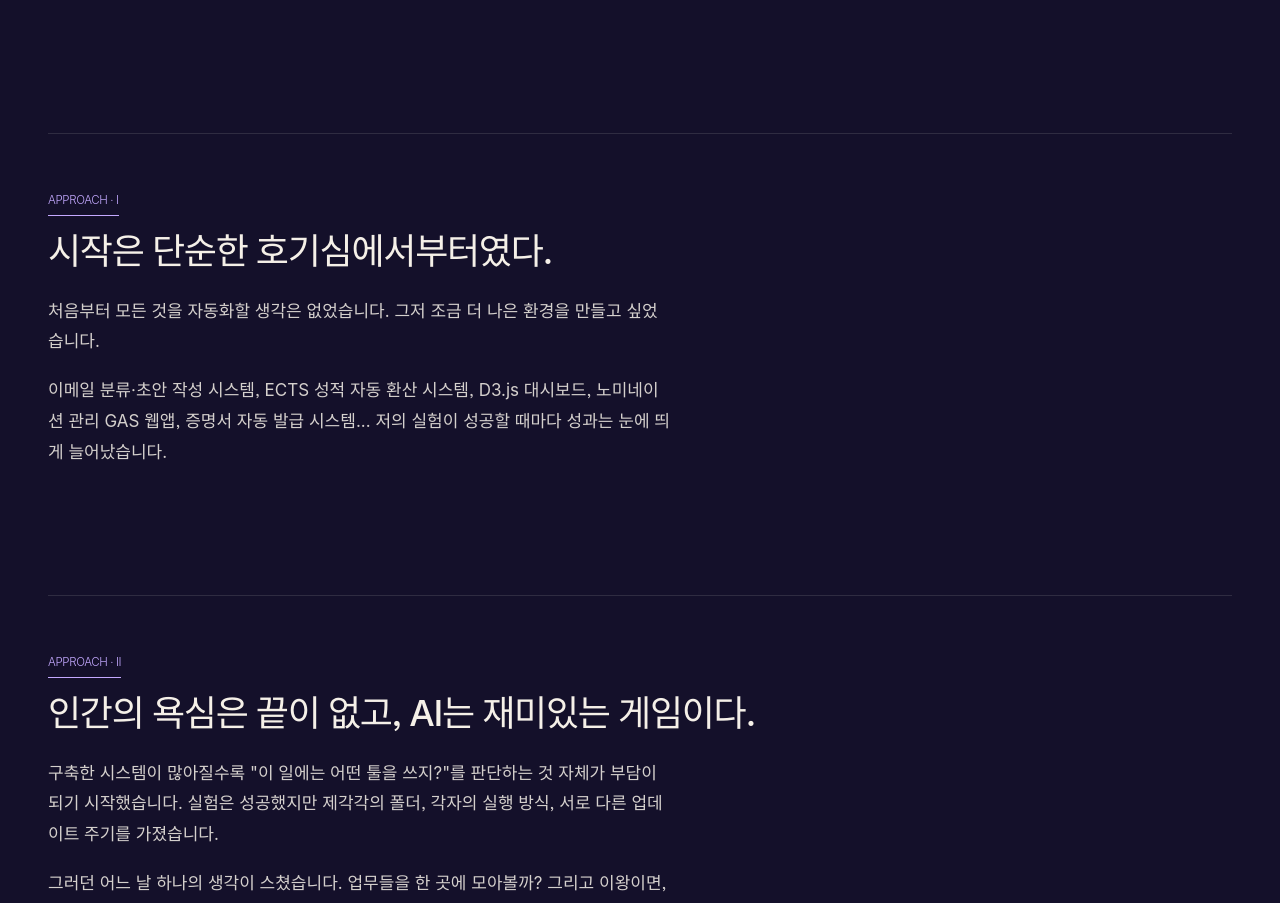
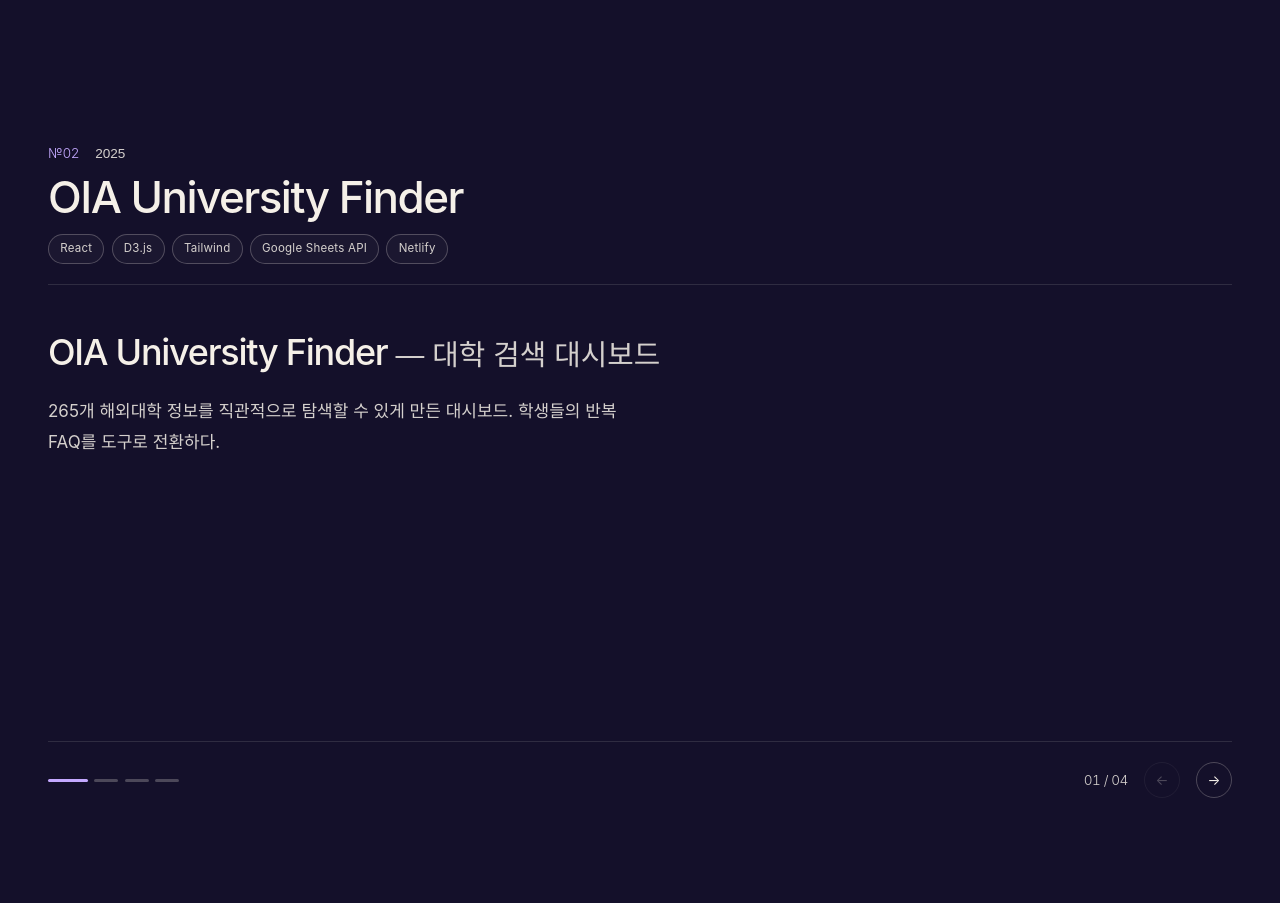
Before and after one commit to lovelyhp/celine-portfolio, a React (Vite) app: page / in a window 1280 px wide. Shown: the part 3186-4089 px from the top of the page. Built offline with nearby package versions, Linux system fonts and the light colour scheme; a web font is replaced by a local one.

Commit message:
Scroll update

```diff
--- a/src/App.tsx
+++ b/src/App.tsx
@@ -1,22 +1,36 @@
-import { useState, useEffect } from 'react';
+import { useState, useEffect, useRef } from 'react';
 import { LangProvider, useLang } from './context/LangContext';
 import { HeroChapter } from './sections/Hero';
 import { AboutChapter } from './sections/About';
 import { FeaturedIntroChapter } from './sections/FeaturedIntro';
-import { ProjectDeck } from './sections/ProjectDeck';
+import { ProjectDeck, ProjectDeckHandle } from './sections/ProjectDeck';
 import { SelectedChapter } from './sections/Selected';
 import { ExperienceChapter } from './sections/Experience';
 import { SkillsChapter } from './sections/Skills';
 import { ContactChapter } from './sections/Contact';
 import './components/Deck.css';
 
-const SECTION_IDS = ['hero', 'about', 'work', 'selected', 'experience', 'skills', 'contact'] as const;
+const SECTION_IDS = [
+  'hero',
+  'about',
+  'work-intro',
+  'oia',
+  'univ',
+  'selected',
+  'experience',
+  'skills',
+  'contact',
+] as const;
 type SectionId = (typeof SECTION_IDS)[number];
+
+const WORK_IDS: SectionId[] = ['work-intro', 'oia', 'univ'];
 
 function Shell() {
   const { t, toggle, lang } = useLang();
   const [activeId, setActiveId] = useState<SectionId>('hero');
   const [progress, setProgress] = useState(0);
+  const oiaRef = useRef<ProjectDeckHandle>(null);
+  const univRef = useRef<ProjectDeckHandle>(null);
 
   // Track which top-level section is currently in the middle of the viewport.
   useEffect(() => {
@@ -50,18 +64,16 @@ function Shell() {
     };
   }, []);
 
-  // Wheel → one gesture per snap target. The browser keeps native scrollbar
-  // drag, keyboard, and touch scrolling; only the mouse wheel / trackpad is
-  // intercepted so every flick moves exactly one section or slide.
+  // Wheel: inside a ProjectDeck chapter, the wheel advances its inner slides
+  // first. When the inner deck hits a boundary, it falls through to vertical
+  // section navigation. Keyboard, scrollbar drag, and touch are unaffected.
   useEffect(() => {
     let lock = false;
     const reducedMotion = window.matchMedia('(prefers-reduced-motion: reduce)').matches;
     if (reducedMotion) return;
 
     const handler = (e: WheelEvent) => {
-      // Ignore ctrl+wheel (browser zoom) and horizontal gestures.
       if (e.ctrlKey || Math.abs(e.deltaY) < Math.abs(e.deltaX)) return;
-      // Ignore tiny residual wheel events (trackpad inertia tail).
       if (Math.abs(e.deltaY) < 8) return;
 
       if (lock) {
@@ -69,12 +81,35 @@ function Shell() {
         return;
       }
 
+      // 1) If we're currently on a ProjectDeck chapter, let it consume the
+      //    wheel gesture first — one flick moves one inner slide.
+      const deckRef =
+        activeId === 'oia' ? oiaRef.current : activeId === 'univ' ? univRef.current : null;
+      if (deckRef) {
+        const atEdge = e.deltaY > 0 ? deckRef.isAtEnd() : deckRef.isAtStart();
+        if (!atEdge) {
+          const moved = e.deltaY > 0 ? deckRef.next() : deckRef.prev();
+          if (moved) {
+            e.preventDefault();
+            lock = true;
+            window.setTimeout(() => {
+              lock = false;
+            }, 600);
+            return;
+          }
+        }
+        // At inner boundary — fall through to cross chapters, and reset the
+        // deck so returning later starts at the first slide.
+        if (e.deltaY < 0) deckRef.reset();
+      }
+
+      // 2) Section-level wheel navigation.
       const targets = Array.from(
-        document.querySelectorAll<HTMLElement>('.chapter, .project-slide')
+        document.querySelectorAll<HTMLElement>('.chapter')
       );
       if (targets.length === 0) return;
 
-      const offset = 64; // top nav height
+      const offset = 64;
       const probe = window.scrollY + offset + 4;
       const tops = targets.map(
         (el) => el.getBoundingClientRect().top + window.scrollY
@@ -91,12 +126,21 @@ function Shell() {
           ? Math.min(currentIdx + 1, targets.length - 1)
           : Math.max(currentIdx - 1, 0);
 
-      if (nextIdx === currentIdx) return; // at boundary, let the browser bounce
+      if (nextIdx === currentIdx) return;
 
       e.preventDefault();
       lock = true;
       targets[nextIdx].scrollIntoView({ behavior: 'smooth', block: 'start' });
-      // Hold the lock long enough to swallow trackpad inertia tails.
+
+      // If we're landing on a project chapter from above, start its deck at
+      // slide 0; if we're landing from below, show its last slide.
+      const landingId = targets[nextIdx].id as SectionId;
+      const landingDeck =
+        landingId === 'oia' ? oiaRef.current : landingId === 'univ' ? univRef.current : null;
+      if (landingDeck) {
+        if (e.deltaY > 0) landingDeck.reset();
+      }
+
       window.setTimeout(() => {
         lock = false;
       }, 750);
@@ -104,16 +148,16 @@ function Shell() {
 
     window.addEventListener('wheel', handler, { passive: false });
     return () => window.removeEventListener('wheel', handler);
-  }, []);
+  }, [activeId]);
 
-  const navItems: { id: SectionId; label: string }[] = [
-    { id: 'hero', label: t.nav.hero },
-    { id: 'about', label: t.nav.about },
-    { id: 'work', label: t.nav.work },
-    { id: 'selected', label: 'Selected' },
-    { id: 'experience', label: t.nav.experience },
-    { id: 'skills', label: t.nav.skills },
-    { id: 'contact', label: t.nav.contact },
+  const navItems: { id: SectionId; label: string; matches: SectionId[] }[] = [
+    { id: 'hero', label: t.nav.hero, matches: ['hero'] },
+    { id: 'about', label: t.nav.about, matches: ['about'] },
+    { id: 'work-intro', label: t.nav.work, matches: WORK_IDS },
+    { id: 'selected', label: 'Selected', matches: ['selected'] },
+    { id: 'experience', label: t.nav.experience, matches: ['experience'] },
+    { id: 'skills', label: t.nav.skills, matches: ['skills'] },
+    { id: 'contact', label: t.nav.contact, matches: ['contact'] },
   ];
 
   const scrollTo = (id: SectionId) => {
@@ -137,7 +181,7 @@ function Shell() {
               key={n.id}
               href={`#${n.id}`}
               onClick={(e) => { e.preventDefault(); scrollTo(n.id); }}
-              className={`deck-nav-item ${activeId === n.id ? 'is-active' : ''}`}
+              className={`deck-nav-item ${n.matches.includes(activeId) ? 'is-active' : ''}`}
             >
               {n.label}
             </a>
@@ -160,9 +204,12 @@ function Shell() {
         <section id="about" className="chapter">
           <AboutChapter />
         </section>
-        <section id="work" className="chapter chapter--flow">
+        <section id="work-intro" className="chapter">
           <FeaturedIntroChapter />
+        </section>
+        <section id="oia" className="chapter chapter--project">
           <ProjectDeck
+            ref={oiaRef}
             index={t.oiaBuilding.index}
             year={t.oiaBuilding.year}
             title={t.oiaBuilding.title}
@@ -170,7 +217,10 @@ function Shell() {
             stack={t.oiaBuilding.stack}
             slides={t.oiaBuilding.slides as any}
           />
+        </section>
+        <section id="univ" className="chapter chapter--project">
           <ProjectDeck
+            ref={univRef}
             index={t.univFinder.index}
             year={t.univFinder.year}
             title={t.univFinder.title}
--- a/src/sections/ProjectDeck.css
+++ b/src/sections/ProjectDeck.css
@@ -1,23 +1,18 @@
 .project-inner {
-  gap: clamp(3rem, 6vw, 5rem);
+  max-width: var(--max-w);
+  margin-inline: auto;
+  width: 100%;
+  display: flex;
+  flex-direction: column;
+  gap: 1.5rem;
+  min-height: calc(100vh - 9rem);
+  min-height: calc(100dvh - 9rem);
 }
 
-/* Project meta header — sticks to the top of the project once it enters view */
 .project-head {
-  position: sticky;
-  top: 3.5rem;
-  z-index: 5;
-  padding: 1.25rem 0 1.25rem;
-  margin-bottom: 1rem;
-  background: linear-gradient(
-    to bottom,
-    rgba(20, 16, 42, 0.92) 0%,
-    rgba(20, 16, 42, 0.82) 80%,
-    rgba(20, 16, 42, 0) 100%
-  );
-  backdrop-filter: blur(6px);
-  -webkit-backdrop-filter: blur(6px);
+  padding-bottom: 1.25rem;
   border-bottom: 1px solid var(--line);
+  flex-shrink: 0;
 }
 .project-head-left {
   display: flex;
@@ -55,21 +50,20 @@
   gap: 0.45rem;
 }
 
-/* Each slide becomes a vertical editorial section */
+.project-slide-wrap {
+  flex: 1;
+  display: flex;
+  align-items: flex-start;
+  padding-top: 1.5rem;
+  min-height: 0;
+}
 .project-slide {
   display: grid;
   grid-template-columns: 1.4fr 1fr;
   gap: clamp(2rem, 4vw, 4rem);
   width: 100%;
   align-items: start;
-  padding: clamp(2rem, 4vw, 3.5rem) 0;
-  border-top: 1px solid var(--line);
-  scroll-snap-align: start;
-  scroll-margin-top: 10rem;
-}
-.project-slide:first-of-type {
-  border-top: none;
-  padding-top: 0.5rem;
+  animation: slideFadeIn 0.45s cubic-bezier(0.22, 1, 0.36, 1);
 }
 .project-slide--textonly {
   grid-template-columns: minmax(0, 720px);
@@ -78,8 +72,11 @@
 .project-slide-text { min-width: 0; }
 .project-slide-image {
   max-width: 400px;
-  position: sticky;
-  top: 14rem;
+}
+
+@keyframes slideFadeIn {
+  from { opacity: 0; transform: translateX(20px); }
+  to { opacity: 1; transform: translateX(0); }
 }
 
 .slide-tag {
@@ -212,16 +209,69 @@
   border-top: 1px solid var(--line);
 }
 
+/* Controls */
+.project-ctl {
+  display: flex;
+  align-items: center;
+  justify-content: space-between;
+  gap: 1.5rem;
+  padding-top: 1.25rem;
+  border-top: 1px solid var(--line);
+  flex-shrink: 0;
+}
+.project-ctl-dots {
+  display: flex;
+  gap: 0.4rem;
+  flex-wrap: wrap;
+}
+.project-dot {
+  width: 24px;
+  height: 3px;
+  background: var(--line-strong);
+  border-radius: 2px;
+  transition: background 0.2s ease, width 0.3s ease;
+}
+.project-dot:hover {
+  background: var(--cream-muted);
+}
+.project-dot.is-active {
+  background: var(--iris);
+  width: 40px;
+}
+.project-ctl-info {
+  display: flex;
+  align-items: center;
+  gap: 1rem;
+  font-size: var(--fs-small);
+  color: var(--cream-faint);
+}
+.project-ctl-count {
+  font-size: var(--fs-small);
+  color: var(--cream-muted);
+}
+.project-ctl-btn {
+  width: 36px;
+  height: 36px;
+  border-radius: 50%;
+  border: 1px solid var(--line-strong);
+  color: var(--cream);
+  transition: all 0.2s ease;
+}
+.project-ctl-btn:hover:not(:disabled) {
+  border-color: var(--iris);
+  color: var(--iris);
+}
+.project-ctl-btn:disabled {
+  opacity: 0.25;
+  cursor: not-allowed;
+}
+
 @media (max-width: 860px) {
-  .project-head {
-    position: relative;
-    top: 0;
-  }
   .project-slide {
     grid-template-columns: 1fr;
   }
   .project-slide-image {
     max-width: 320px;
-    position: static;
+    margin: 0 auto;
   }
 }
--- a/src/sections/ProjectDeck.tsx
+++ b/src/sections/ProjectDeck.tsx
@@ -1,3 +1,4 @@
+import { forwardRef, useImperativeHandle, useState } from 'react';
 import { ImageSlot } from '../components/ImageSlot';
 import './ProjectDeck.css';
 
@@ -50,9 +51,48 @@ interface ProjectDeckProps {
   slides: Slide[];
 }
 
-export function ProjectDeck({ index, year, title, stack, slides }: ProjectDeckProps) {
+export interface ProjectDeckHandle {
+  next: () => boolean;
+  prev: () => boolean;
+  isAtStart: () => boolean;
+  isAtEnd: () => boolean;
+  reset: () => void;
+  current: () => number;
+  total: () => number;
+}
+
+export const ProjectDeck = forwardRef<ProjectDeckHandle, ProjectDeckProps>(
+  function ProjectDeck({ index, year, title, stack, slides }, ref) {
+    const [slideIndex, setSlideIndex] = useState(0);
+    const total = slides.length;
+
+    useImperativeHandle(
+      ref,
+      () => ({
+        next: () => {
+          if (slideIndex >= total - 1) return false;
+          setSlideIndex(slideIndex + 1);
+          return true;
+        },
+        prev: () => {
+          if (slideIndex <= 0) return false;
+          setSlideIndex(slideIndex - 1);
+          return true;
+        },
+        isAtStart: () => slideIndex <= 0,
+        isAtEnd: () => slideIndex >= total - 1,
+        reset: () => setSlideIndex(0),
+        current: () => slideIndex,
+        total: () => total,
+      }),
+      [slideIndex, total]
+    );
+
+    const slide = slides[slideIndex];
+    const hasImage = slide.imageSrc !== null;
+
     return (
-    <div className="chapter-inner project-inner">
+      <div className="project-inner">
         {/* Meta header */}
         <header className="project-head">
           <div className="project-head-left">
@@ -62,17 +102,17 @@ export function ProjectDeck({ index, year, title, stack, slides }: ProjectDeckPr
           <h2 className="project-title font-display">{title}</h2>
           <div className="project-stack">
             {stack.map((s) => (
-            <span key={s} className="chip">{s}</span>
+              <span key={s} className="chip">
+                {s}
+              </span>
             ))}
           </div>
         </header>
 
-      {/* Slides stacked vertically */}
-      {slides.map((slide, i) => {
-        const hasImage = slide.imageSrc !== null;
-        return (
+        {/* Current slide */}
+        <div className="project-slide-wrap">
           <article
-            key={i}
+            key={slideIndex}
             className={`project-slide ${hasImage ? '' : 'project-slide--textonly'}`}
           >
             <div className="project-slide-text">
@@ -94,8 +134,8 @@ export function ProjectDeck({ index, year, title, stack, slides }: ProjectDeckPr
 
               {slide.kind === 'section' && (
                 <div className="slide-paras">
-                  {slide.body.map((p, j) => (
-                    <p key={j}>{p}</p>
+                  {slide.body.map((p, i) => (
+                    <p key={i}>{p}</p>
                   ))}
                 </div>
               )}
@@ -113,8 +153,8 @@ export function ProjectDeck({ index, year, title, stack, slides }: ProjectDeckPr
                           </tr>
                         </thead>
                         <tbody>
-                          {slide.table.map((row, j) => (
-                            <tr key={j}>
+                          {slide.table.map((row, i) => (
+                            <tr key={i}>
                               <td>{row.label}</td>
                               <td className="td-before">{row.before}</td>
                               <td className="td-after">{row.after}</td>
@@ -124,8 +164,8 @@ export function ProjectDeck({ index, year, title, stack, slides }: ProjectDeckPr
                       </table>
                     </div>
                   )}
-                  {slide.body.map((b, j) => (
-                    <div key={j} className="slide-sub">
+                  {slide.body.map((b, i) => (
+                    <div key={i} className="slide-sub">
                       {b.h && <h4 className="slide-subhead font-italic-serif">{b.h}</h4>}
                       <p>{b.p}</p>
                     </div>
@@ -136,8 +176,8 @@ export function ProjectDeck({ index, year, title, stack, slides }: ProjectDeckPr
               {slide.kind === 'scenes' && (
                 <div className="slide-scenes-wrap">
                   <ul className="slide-scenes">
-                    {slide.scenes.map((s, j) => (
-                      <li key={j}>
+                    {slide.scenes.map((s, i) => (
+                      <li key={i}>
                         <span className="scene-bullet">◆</span>
                         <span>{s}</span>
                       </li>
@@ -164,8 +204,43 @@ export function ProjectDeck({ index, year, title, stack, slides }: ProjectDeckPr
               </div>
             )}
           </article>
-        );
-      })}
+        </div>
+
+        {/* Inner controls */}
+        <div className="project-ctl">
+          <div className="project-ctl-dots">
+            {slides.map((_, i) => (
+              <button
+                key={i}
+                onClick={() => setSlideIndex(i)}
+                className={`project-dot ${i === slideIndex ? 'is-active' : ''}`}
+                aria-label={`Slide ${i + 1}`}
+              />
+            ))}
+          </div>
+          <div className="project-ctl-info">
+            <span className="project-ctl-count font-mono-num">
+              {String(slideIndex + 1).padStart(2, '0')} / {String(total).padStart(2, '0')}
+            </span>
+            <button
+              className="project-ctl-btn"
+              onClick={() => setSlideIndex((i) => Math.max(0, i - 1))}
+              disabled={slideIndex === 0}
+              aria-label="Previous slide"
+            >
+              ←
+            </button>
+            <button
+              className="project-ctl-btn"
+              onClick={() => setSlideIndex((i) => Math.min(total - 1, i + 1))}
+              disabled={slideIndex === total - 1}
+              aria-label="Next slide"
+            >
+              →
+            </button>
+          </div>
+        </div>
       </div>
     );
   }
+);
--- a/src/styles/global.css
+++ b/src/styles/global.css
@@ -135,6 +135,10 @@ a { color: inherit; text-decoration: none; }
   padding-top: clamp(3rem, 6vw, 5rem);
   padding-bottom: clamp(3rem, 6vw, 5rem);
 }
+.chapter--project {
+  justify-content: flex-start;
+  padding-top: clamp(4rem, 7vw, 5.5rem);
+}
 
 .chapter-inner {
   max-width: var(--max-w);
```
Lines whose indentation alone changed are shown as unchanged.
